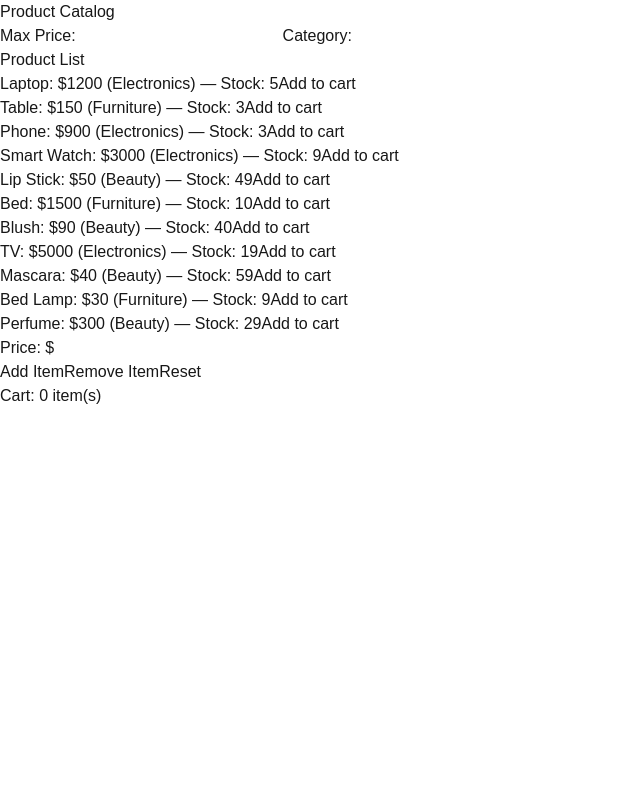
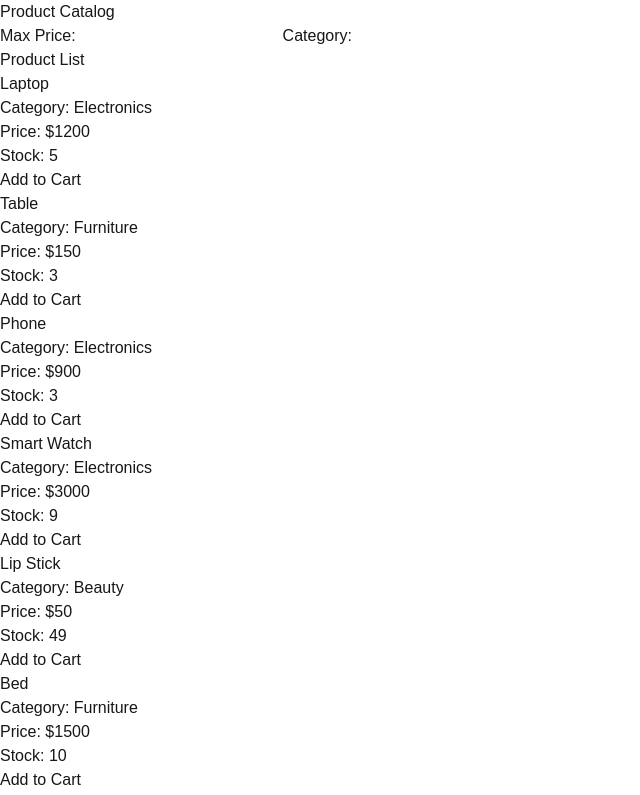
Before and after one commit to minhanh-ng/mini-storefront, a Next.js app: page / in a window 1280 px wide. Shown: the top 795 px of the page, without its empty margins (0-640 px from the left). Built offline with nearby package versions, Linux system fonts and the light colour scheme.

Commit message:
conditioned OutOfStock button on ProductCard.jsx file and made it a child of ProductList.jsx file

```diff
--- a/src/app/components/Catalog.jsx
+++ b/src/app/components/Catalog.jsx
@@ -55,7 +55,6 @@ export default function ProductCatalog() {
             <PriceFilter value={filters.price} onChange={(v) => update('price', v)} />
             <CategoryFilter value={filters.category} onChange={(v) => update('category', v)} />
             <ProductList products={filteredProducts} addToCart={addToCart} />
-            <ProductCard name={products.name} price={products.price} />
             <h3>Cart: {cart.length} item(s)</h3>
         </div>
     );
--- a/src/app/components/ProductCard.jsx
+++ b/src/app/components/ProductCard.jsx
@@ -1,16 +1,21 @@
 'use client';
-import { useState } from "react";
 
+export default function ProductCard({ product, addToCart }) {
+    const {name, price, category, stock} = product;
+    const OutOfStock = stock === 0 ;
 
-export default function ProductCard({ name, price }) {
-     const [products, setProducts] = useState((0));
     return (
     <div className="product-card">
         <h2>{name}</h2>
+        <p>Category: {category}</p>
         <p>Price: ${price}</p>
-        <button onClick={() => setCount(c=> c+1)}>Add Item</button>
-        <button onClick={() => setCount(c=> c-1)}>Remove Item</button>
-        <button onClick={() => setCount(0)}>Reset</button>
+        <p>Stock: {stock}</p>
+
+      {OutOfStock ? (
+        <button disabled style={{ cursor: 'not-allowed' }}>Out of Stock</button>
+        ) : (
+        <button onClick={() => addToCart(product)}>Add to Cart</button>
+        )}
     </div>
-);
- }
+  );
+}
--- a/src/app/components/ProductList.jsx
+++ b/src/app/components/ProductList.jsx
@@ -1,17 +1,15 @@
 'use client';
+import ProductCard from "./ProductCard";
 
  export default function ProductList({products, addToCart}) {
     return (
         <div>
             <h2>Product List</h2>
-            <ul>
+            <div>
                 {products.map(p => (
-                    <li key={p.id}>
-                    {p.name}: ${p.price} ({p.category}) — Stock: {p.stock}
-                    <button onClick={() => addToCart(p)}>Add to cart</button>
-                    </li>
-                ))}
-            </ul>
+          <ProductCard key={p.id} product={p} addToCart={addToCart} />
+        ))}
+            </div>
         </div>
     )
  }
```
